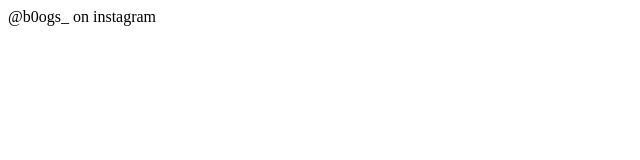
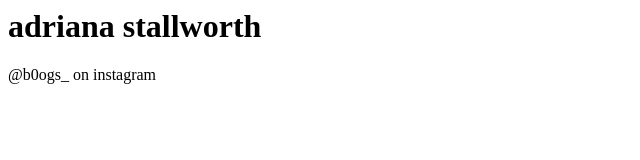
Before and after one commit to adrimichellee/adris-web-page, a plain HTML site: page index.html in a window 1280 px wide. Shown: the whole page, without its empty margins (0-640 px from the left). Drawn offline with Linux system fonts and the light colour scheme.

Commit message:
i am adri michelle

```diff
--- a/index.html
+++ b/index.html
@@ -3,6 +3,7 @@
         <title>    </title>
     </head>
     <body>
+        <h1>adriana stallworth</h1>
 
 <p> @b0ogs_ on instagram</p>
 
```
